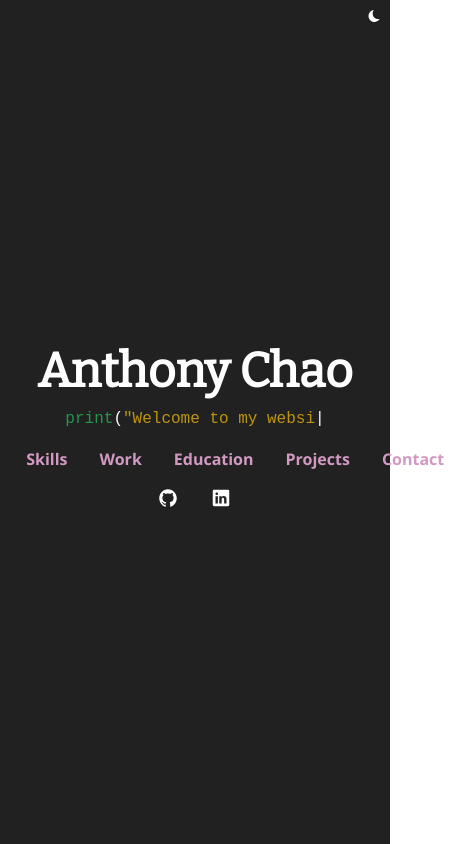
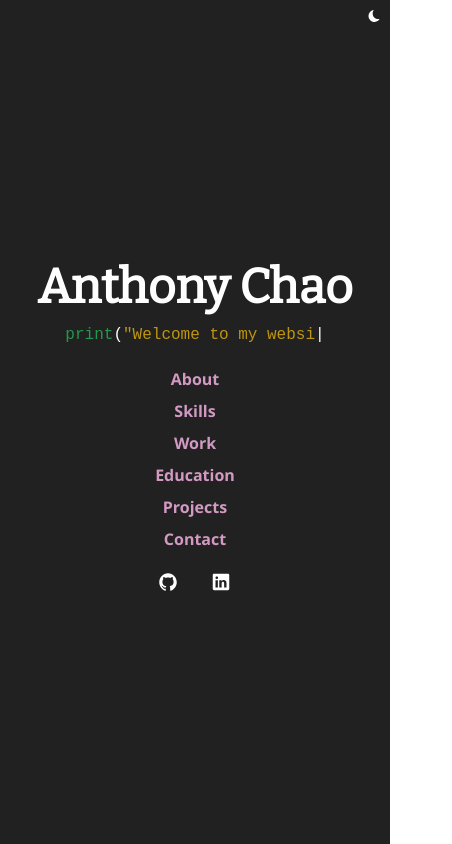
Before and after one commit to anthonysea/portfolio_2020, a Next.js app: page / in a window 390 px wide. Shown: the top 844 px of the page, 452 px wide, since content can reach past the window. Built offline with nearby package versions, Linux system fonts and the light colour scheme.

Commit message:
updated mobile nav

```diff
--- a/components/Landing.js
+++ b/components/Landing.js
@@ -12,13 +12,13 @@ export default function Landing({ children, props }) {
         <div className={ styles.landing }>
             <h1 className={ styles.heading }><a href="/">Anthony Chao</a></h1>
             <WelcomeText/>
-            <div className="my-4 flex flex-row justify-center">
-                <div className="mx-2 px-2"><a className={ dark ? styles.linkDark : styles.link } href="#about">About</a></div>
-                <div className="mx-2 px-2"><a className={ dark ? styles.linkDark : styles.link } href="#skills">Skills</a></div>
-                <div className="mx-2 px-2"><a className={ dark ? styles.linkDark : styles.link } href="#work">Work</a></div>
-                <div className="mx-2 px-2"><a className={ dark ? styles.linkDark : styles.link } href="#education">Education</a></div>
-                <div className="mx-2 px-2"><a className={ dark ? styles.linkDark : styles.link } href="#projects">Projects</a></div>
-                <div className="mx-2 px-2"><a className={ dark ? styles.linkDark : styles.link } href="#contact">Contact</a></div>
+            <div className="my-4 flex flex-col md:flex-row justify-center">
+                <div className="m-1 md:mx-2 md:px-2"><a className={ dark ? styles.linkDark : styles.link } href="#about">About</a></div>
+                <div className="m-1 md:mx-2 md:px-2"><a className={ dark ? styles.linkDark : styles.link } href="#skills">Skills</a></div>
+                <div className="m-1 md:mx-2 md:px-2"><a className={ dark ? styles.linkDark : styles.link } href="#work">Work</a></div>
+                <div className="m-1 md:mx-2 md:px-2"><a className={ dark ? styles.linkDark : styles.link } href="#education">Education</a></div>
+                <div className="m-1 md:mx-2 md:px-2"><a className={ dark ? styles.linkDark : styles.link } href="#projects">Projects</a></div>
+                <div className="m-1 md:mx-2 md:px-2"><a className={ dark ? styles.linkDark : styles.link } href="#contact">Contact</a></div>
             </div>
             <div className="flex flex-row justify-center">
                 <div className="mx-4 self-center">
```
